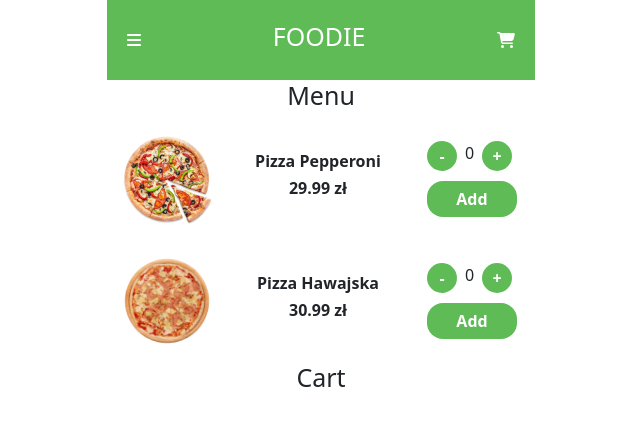
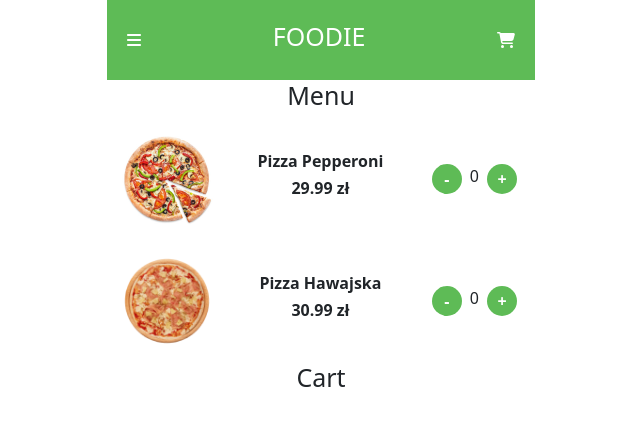
Before and after one commit to Zielakzie/Cart, a React (Create React App) app: page / in a window 1280 px wide. Shown: the top 426 px of the page, without its empty margins (319-959 px from the left). Built offline with nearby package versions, Linux system fonts and the light colour scheme.

Commit message:
add to cart button improvement

```diff
--- a/src/Components/ListItem.js
+++ b/src/Components/ListItem.js
@@ -31,6 +31,7 @@ function ListItem() {
       let prevState = [...menu];
       let prevElement = { ...prevState[i] };
       prevElement.cartQty += prevElement.selection;
+      prevElement.selection = 0;
       prevState[i] = prevElement;
       setMenu(prevState);
     }
@@ -59,9 +60,9 @@ function ListItem() {
                 +
               </button>
             </div>
-            <button className="button-add" onClick={() => handleAddToCart(i)}>
+            {menuItem.selection >= 1 ? <button className="button-add" onClick={() => handleAddToCart(i)}>
               Add
-            </button>
+            </button> : null}
           </div>
         </div>
       ))}
```
